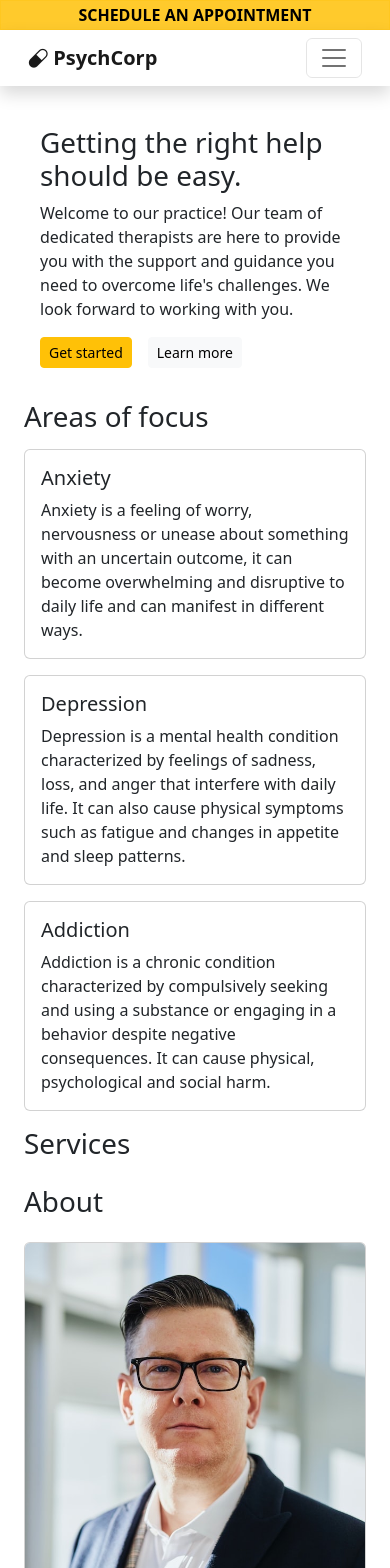
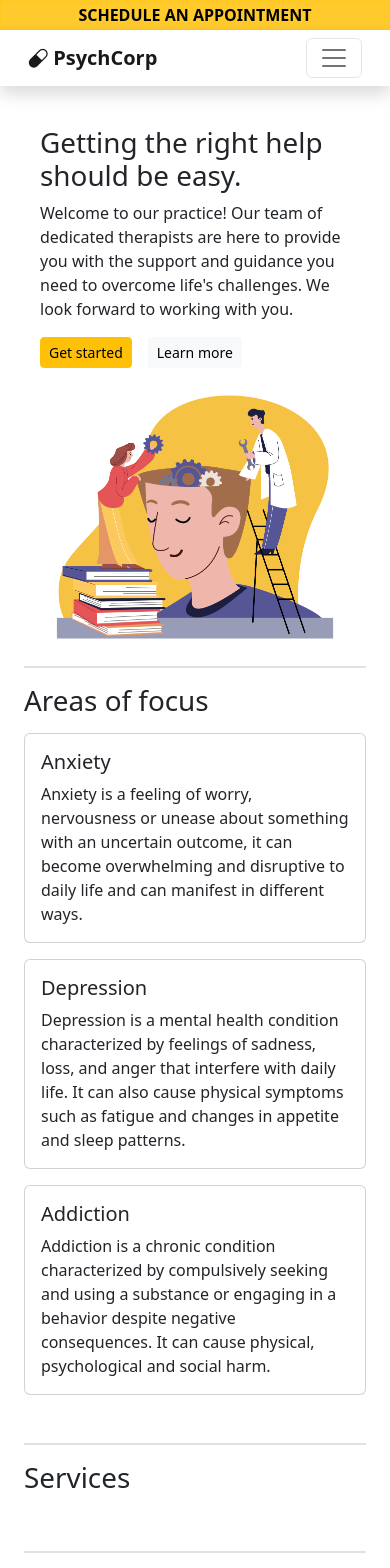
Before and after one commit to nicolasmatthewlee/healthcare-practice, a React (Create React App) app: page / in a window 390 px wide. Shown: the top 1568 px of the page. Built offline with nearby package versions, Linux system fonts and the light colour scheme.

Commit message:
found and modified a header .svg image with inkscape to mmatch the color scheme and added dividing lines between sections

```diff
--- a/src/App.js
+++ b/src/App.js
@@ -3,6 +3,8 @@ import "bootstrap-icons/font/bootstrap-icons.css";
 import "bootstrap";
 
 import PROFILE_IMG from "./assets/profile.jpg";
+
+import MAIN_IMG from "./assets/mental_health.png";
 
 export const App = () => {
   return (
@@ -54,7 +56,7 @@ export const App = () => {
       <div class="container-fluid p-4">
         <div class="row">
           <div class="col-sm-6">
-            <div class="card mb-3 border-0">
+            <div class="card border-0">
               <div class="card-body">
                 <h1 class="card-title">
                   Getting the right help should be easy.
@@ -76,8 +78,16 @@ export const App = () => {
               </div>
             </div>
           </div>
-          <div class="col-sm-6"></div>
+          <div class="col-sm-6 d-flex align-items-center p-0 mb-3">
+            <img
+              className="img-fluid"
+              src={MAIN_IMG}
+              alt="therapists helping patient"
+            />
+          </div>
         </div>
+
+        <div className="border mb-3"></div>
 
         <div class="row mb-2">
           <div class="col">
@@ -127,11 +137,15 @@ export const App = () => {
           </div>
         </div>
 
+        <div className="border mt-5 mb-3"></div>
+
         <div className="row mb-3">
           <div className="col">
             <h1>Services</h1>
           </div>
         </div>
+
+        <div className="border mt-5 mb-3"></div>
 
         <div className="row mb-3">
           <div className="col">
@@ -157,6 +171,8 @@ export const App = () => {
           </div>
         </div>
 
+        <div className="border mt-5 mb-3"></div>
+
         <div className="row mb-3">
           <div className="col">
             <h1>Contact</h1>
```
Also changed, not shown: src/assets/mental_health.png (added), src/assets/mental_health.svg (added).
